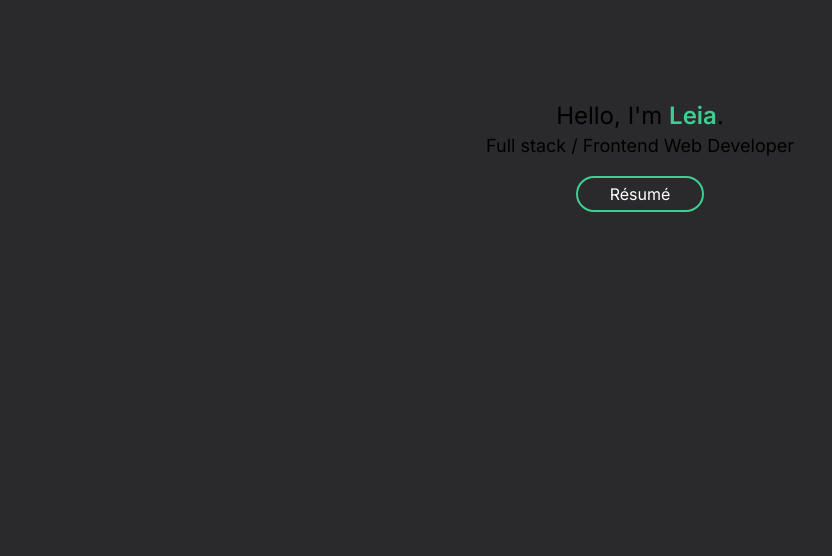
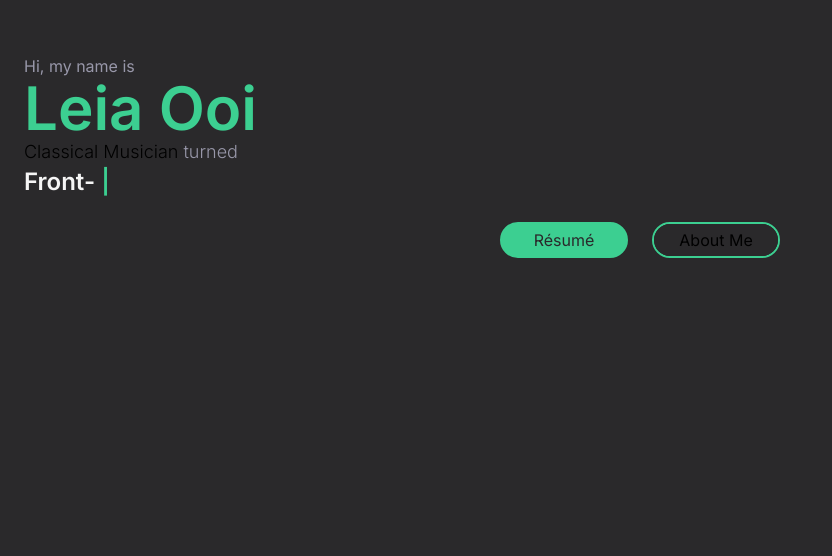
Before and after one commit to codeia94/portfolio-website, a Next.js app: page / in a window 1280 px wide. Shown: the part 244-800 px from the top of the page, without its empty margins (0-832 px from the left). Built offline with nearby package versions, Linux system fonts and the light colour scheme.

Commit message:
Add dynamic change to homepage job title

```diff
--- a/app/(pages)/about/page.tsx
+++ b/app/(pages)/about/page.tsx
@@ -1,6 +1,6 @@
 export default function About () {
 	return (
-		<section className='min-h-screen h-screen flex flex-col justify-center items-center '>
+		<section id='about-me'className='min-h-screen h-screen flex flex-col justify-center items-center '>
 			<div className='title'>About</div>
 			<div className='text-sm text-center content'>
 				<p className='pb-4'>Music and coding — what&apos;s the difference? They&apos;re both about using your fingers to create something extraordinary. While music produces sound that resonates with the soul, coding crafts visual experiences that captivate the eyes. For me, it&apos;s just a different instrument, and the output is no less magical.</p>
--- a/app/(pages)/globals.css
+++ b/app/(pages)/globals.css
@@ -29,3 +29,7 @@ body {
 .content {
 	@apply font-extralight text-coin;
 }
+
+html {
+  scroll-behavior: smooth;
+}
--- a/app/(pages)/home/page.tsx
+++ b/app/(pages)/home/page.tsx
@@ -1,19 +1,57 @@
 'use client';
 
+import { useEffect, useState, useMemo, useRef } from 'react';
+import Link from 'next/link';
+
 export default function HomePage() {
+
+	const [text, setText] = useState<string>('');
+	const [index, setIndex] = useState<number>(0);
+
+	const words = useMemo<string[]>(
+		() => [ 'Web Developer', 'Software Engineer', 'Front-End Developer' ],
+		[]
+		);
+
+		useEffect(() => {
+			const interval = setInterval(() => {
+				setText((prevText) => prevText + words[index].charAt(prevText.length));
+				if (text === words[index]) {
+					setIndex((prevIndex) =>
+						prevIndex === words.length - 1 ? 0 : prevIndex + 1
+					);
+					setText("");
+				}
+			}, 150);
+
+			return () => clearInterval(interval);
+		}, [text, index, words]);
+
   return (
-		<main className='text-2xl flex flex-col min-h-screen justify-center text-center h-screen'>
+		<main className='flex flex-col min-h-screen justify-center h-screen'>
 			<div className='mb-4'>
-				<p>Hello, I&apos;m <span className='text-teal font-semibold'>Leia</span>.</p>
-				<p className='text-lg'>Full stack / Frontend Web Developer</p>
+				<p className='text-coin'>Hi, my name is</p>
+				<div>
+					<p className='text-teal font-semibold text-6xl'>Leia Ooi</p>
+					<p className='text-lg font-light'>Classical Musician <span className='text-coin'>turned</span></p>
+					<p className='font-semibold text-2xl min-h-10 text-smoke'>{text}<span className='text-teal'> |</span></p>
+				</div>
 			</div>
-			<div className='flex justify-center'>
-				<a href='/resume.pdf' download type="button" className='flex items-center justify-center h-9 w-32 rounded-full bg-galaxyblack text-white p-[1.5px] group relative overflow-hidden border-2 border-teal hover:text-galaxyblack'>
-					<div className='absolute inset-0 bg-teal h-full w-full flex items-center justify-center transform scale-x-0 group-hover:scale-x-100 transition-transform duration-300 ease-linear origin-left'></div>
-					<span className='relative z-10 text-base '>Résumé</span>
-				</a>
+			<div className='flex justify-center gap-6'>
+				<button>
+					<a href='/leia-resume.pdf' download type="button" className='flex items-center justify-center h-9 w-32 rounded-full bg-teal text-galaxyblack p-[1.5px] group relative overflow-hidden border-2 border-teal hover:text-teal'>
+						<div className='absolute inset-0 bg-galaxyblack h-full w-full flex items-center justify-center transform scale-x-0 group-hover:scale-x-100 transition-transform duration-300 ease-linear origin-left'></div>
+						<span className='relative z-10 text-base '>Résumé</span>
+					</a>
+				</button>
+				<button >
+					<Link href='#about-me' className='flex items-center justify-center h-9 w-32 rounded-full bg-galaxyblack p-[1.5px] group relative overflow-hidden border-2 border-teal hover:text-teal'>
+						<div className='absolute inset-0 bg-galaxyblack h-full w-full flex items-center justify-center'></div>
+						<span className='relative z-10 text-base '>About Me</span>
+					</Link>
+				</button>
 			</div>
-			<div></div>
+
 		</main>
   );
 }
--- a/tailwind.config.ts
+++ b/tailwind.config.ts
@@ -35,6 +35,7 @@ const config: Config = {
 				coin:'#9897A9',
 				flint:'#7F7D9C',
 				teal:'#3CCF91',
+				smoke: '#F5F5F5'
 			},
 			// backgroundImage: {
 			// 	'rainbow-gradient': 'linear-gradient(45deg, #f3ec78, #af4261, #577399, #2b4f81, #0a4c6c)',
```
Also changed, not shown: 1 other file (tests, documents, lock files or other folders).
